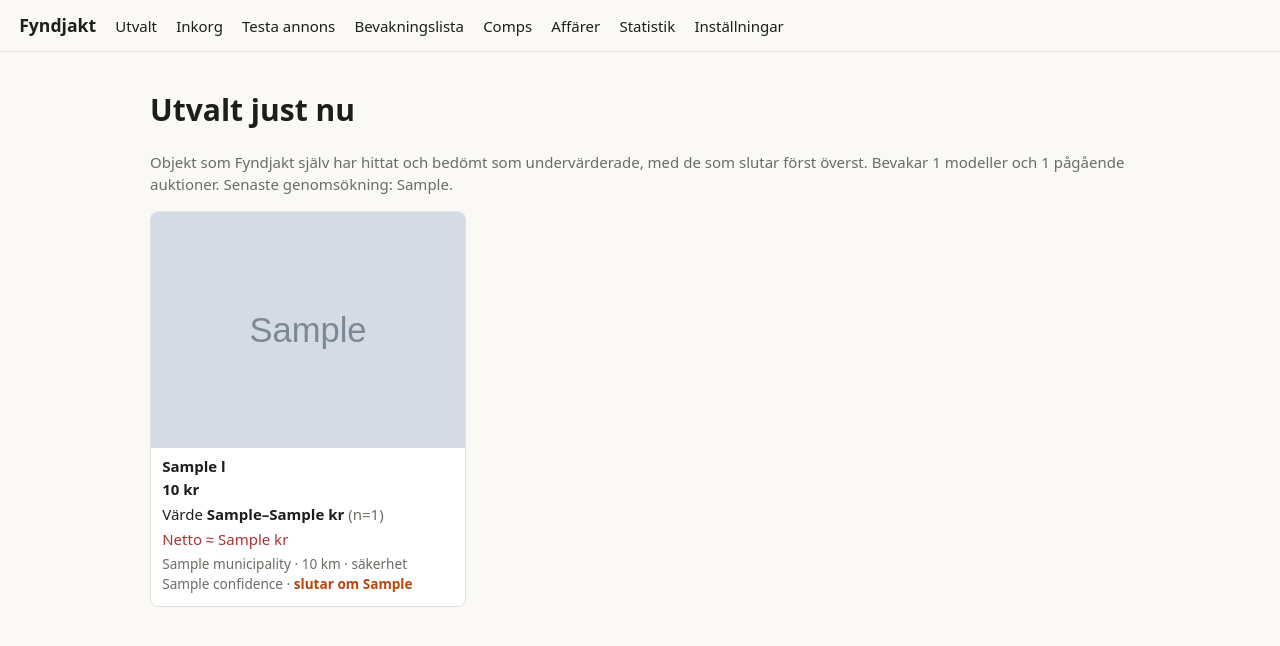
After one commit to Sunny4686/antiqa, a Python web app: template src/fyndjakt/web/templates/utvalt.html in a window 1280 px wide. The commit adds this page. Shown: the top 646 px of the page. Run offline with Jinja, Linux system fonts and the light colour scheme; the template is opened without the code that fills it: most values are stand-ins (such as "Sample title", 1, 10 or a date in 2020); grey boxes marked "Sample" are stand-in pictures.

Commit message:
Utvalt: startsida med objektkort (bild, totalpris, värde, netto, avstånd, sluttid), FYND först och snarast slutande överst
Co-Authored-By: Claude Opus 5.5 <noreply@anthropic.com>

```diff
--- a/src/fyndjakt/web/templates/base.html
+++ b/src/fyndjakt/web/templates/base.html
@@ -27,6 +27,7 @@
 <body>
 <header>
   <b>Fyndjakt</b>
+  <a href="/utvalt">Utvalt</a>
   <a href="/inkorg">Inkorg</a>
   <a href="/testa">Testa annons</a>
   <a href="/bevakningslista">Bevakningslista</a>
--- /dev/null
+++ b/src/fyndjakt/web/templates/utvalt.html
@@ -0,0 +1,43 @@
+{% extends "base.html" %}
+{% block title %}Utvalt · Fyndjakt{% endblock %}
+{% block content %}
+<h1>Utvalt just nu</h1>
+<p class="muted">Objekt som Fyndjakt själv har hittat och bedömt som undervärderade, med de som slutar först överst.
+Bevakar {{ n_models }} modeller och {{ n_live }} pågående auktioner. Senaste genomsökning: {{ last_scan or "–" }}.</p>
+{% if not cards %}
+  <p>Inget utvalt ännu. Auktionerna gås igenom var 30:e minut; nya fynd dyker upp här.</p>
+{% endif %}
+<div class="cards">
+{% for c in cards %}
+  {% set a, l = c.a, c.l %}
+  <a class="card" href="/annons/{{ l.id }}">
+    <div class="img">{% if c.img %}<img src="{{ c.img }}" alt="" loading="lazy">{% endif %}
+      <span class="tag {{ a.decision }}">{{ {"FYND": "FYND", "KOLLA_SJALV": "KOLLA SJÄLV"}[a.decision] }}</span></div>
+    <div class="body">
+      <div class="title">{{ l.title }}</div>
+      <div class="price"><b>{{ l.price_sek if l.price_sek is not none else "?" }} kr</b>
+        {% if l.source == "auctionet_live" %}<span class="muted">inkl. provision{% if l.current_bid_sek %} · bud {{ l.current_bid_sek }} kr{% endif %}</span>{% endif %}</div>
+      {% if a.value_p25 %}<div>Värde <b>{{ a.value_p25 }}–{{ a.value_p75 }} kr</b> <span class="muted">(n={{ a.n_comps }})</span></div>{% endif %}
+      {% if a.net_margin_sek is not none %}<div class="net {{ 'pos' if a.net_margin_sek > 0 else 'neg' }}">Netto ≈ {{ a.net_margin_sek }} kr</div>{% endif %}
+      <div class="muted small">
+        {{ l.municipality or "okänd ort" }}{% if a.distance_km is not none %} · {{ a.distance_km|round|int }} km{% endif %}
+        · säkerhet {{ a.confidence or "–" }}
+        {% if c.ends_in %} · <span class="ends">slutar om {{ c.ends_in }}</span>{% endif %}
+      </div>
+    </div>
+  </a>
+{% endfor %}
+</div>
+<style>
+  .cards { display:grid; grid-template-columns: repeat(auto-fill, minmax(15rem, 1fr)); gap: 1rem; margin-top: 1rem; }
+  .card { display:flex; flex-direction:column; background:#fff; border:1px solid var(--line); border-radius:8px; overflow:hidden; color:inherit; text-decoration:none; }
+  .card:hover { box-shadow: 0 2px 10px rgba(0,0,0,.08); }
+  .card .img { position:relative; aspect-ratio: 4/3; background:#eee; }
+  .card .img img { width:100%; height:100%; object-fit:cover; display:block; }
+  .card .img .tag { position:absolute; top:.5rem; left:.5rem; }
+  .card .body { padding:.6rem .7rem .8rem; display:flex; flex-direction:column; gap:.2rem; }
+  .card .title { font-weight:600; line-height:1.25; }
+  .net.pos { color:#1f7a3a; font-weight:600; } .net.neg { color:#a33; }
+  .small { font-size:.85rem; } .ends { color: var(--fynd); font-weight:600; }
+</style>
+{% endblock %}
```
Also changed, not shown: src/fyndjakt/web/app.py (+71 -3 lines), tests/test_auction_live.py (+30 -0 lines), 1 other file.
